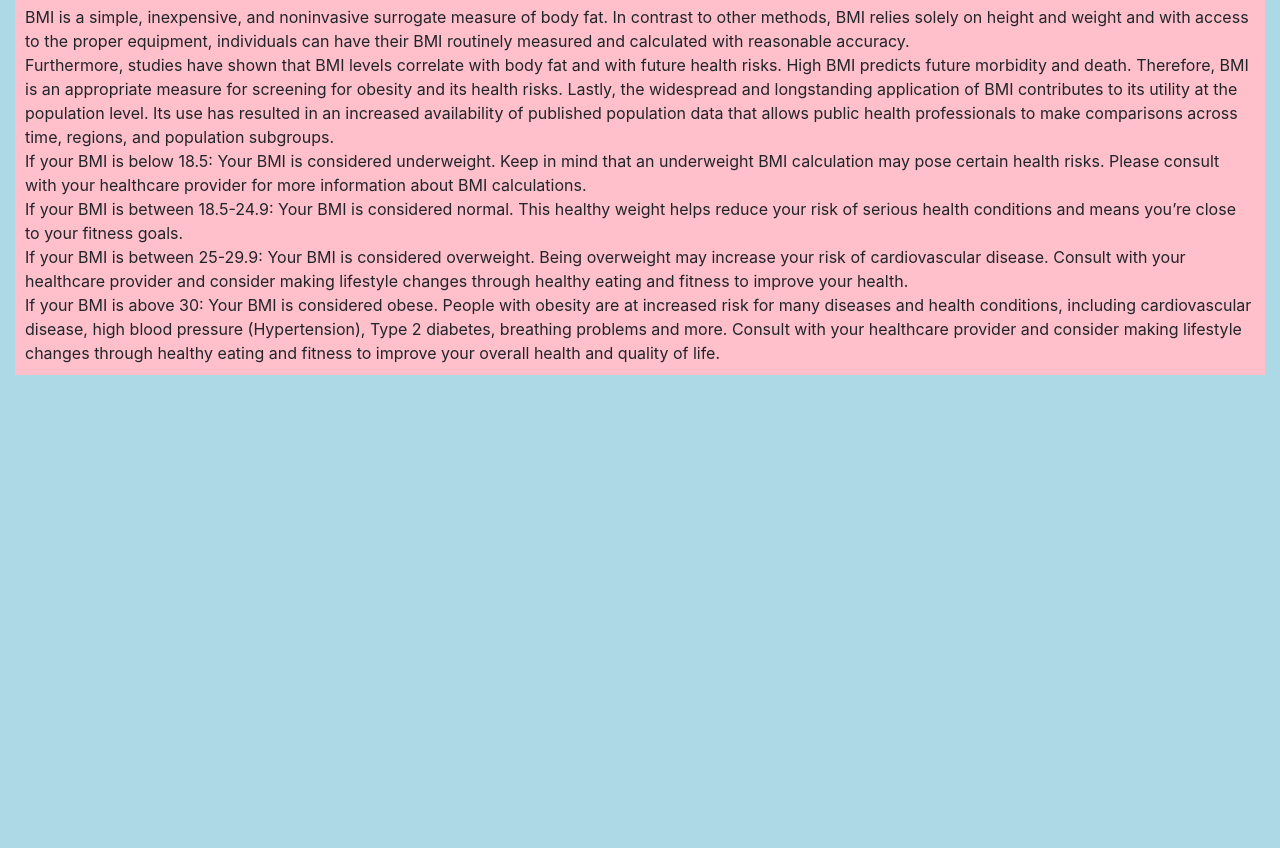
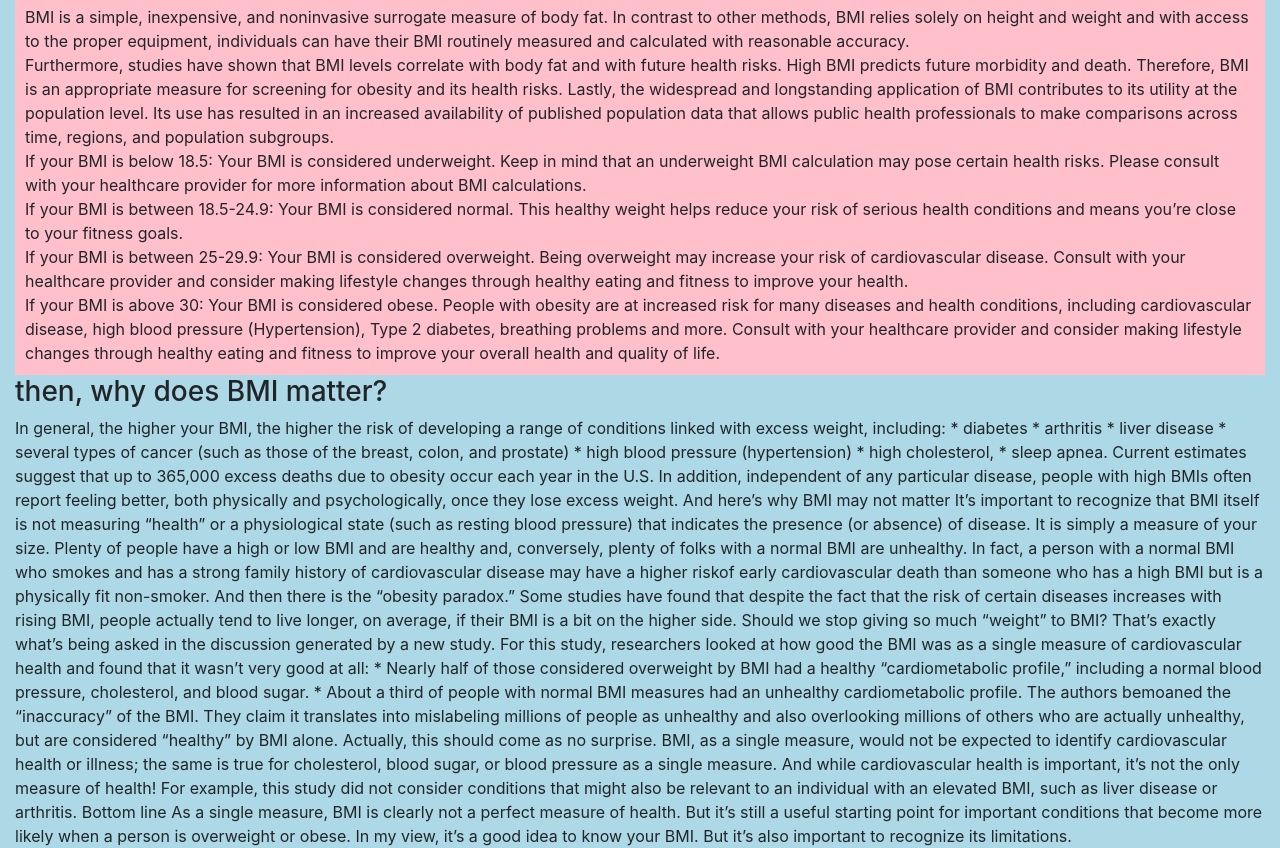
Before and after one commit to Code-Institute-Submissions/chasakara-MLS2-My-Body-project, a plain HTML site: page what-is-it.html in a window 1280 px wide. Shown: the part 99-947 px from the top of the page. Before the commit the page ends 800 px from the top, so only its background shows below. Drawn offline with nearby package versions, Linux system fonts and the light colour scheme.

Commit message:
content added to what is it

```diff
--- a/what-is-it.html
+++ b/what-is-it.html
@@ -32,10 +32,10 @@
 	<div class="container-fluid ">
 		<div class="what-is-it">
 			<h3>Body Mass Index (BMI)</h3>
-			    BMI is a simple, inexpensive, and noninvasive surrogate measure of body fat. In
-			    contrast to other methods, BMI relies solely on height and weight and with access to the
-			    proper equipment, individuals can have their BMI routinely measured and calculated
-			    with reasonable accuracy.<br>
+			BMI is a simple, inexpensive, and noninvasive surrogate measure of body fat. In
+			contrast to other methods, BMI relies solely on height and weight and with access to the
+			proper equipment, individuals can have their BMI routinely measured and calculated
+			with reasonable accuracy.<br>
 			    Furthermore, studies have shown that BMI levels correlate with body fat and with future
 			    health risks. High BMI predicts future morbidity and death. Therefore, BMI is an
 			    appropriate measure for screening for obesity and its health risks.
@@ -57,7 +57,55 @@
 		         pressure (Hypertension), Type 2 diabetes, breathing problems and more. Consult with your healthcare provider and consider making lifestyle changes through healthy eating and fitness
 		        to improve your overall health and quality of life.
 		</div>
-	</div>
+			<div>
+
+				<h3> then, why does BMI matter?</h3>
+				In general, the higher your BMI, the higher the risk of developing a range of conditions linked with
+				excess weight, including:
+				* diabetes
+				* arthritis
+				* liver disease
+				* several types of cancer (such as those of the breast, colon, and prostate)
+				* high blood pressure (hypertension)
+				* high cholesterol,
+				* sleep apnea.
+
+				Current estimates suggest that up to 365,000 excess deaths due to obesity occur each year in the U.S. In
+				addition, independent of any particular disease, people with high BMIs often report feeling better, both
+				physically and psychologically, once they lose excess weight.
+				And here’s why BMI may not matter
+				It’s important to recognize that BMI itself is not measuring “health” or a physiological state (such as
+				resting blood pressure) that indicates the presence (or absence) of disease. It is simply a measure of
+				your size. Plenty of people have a high or low BMI and are healthy and, conversely, plenty of folks with
+				a normal BMI are unhealthy. In fact, a person with a normal BMI who smokes and has a strong family
+				history of cardiovascular disease may have a higher riskof early cardiovascular death than someone who
+				has a high BMI but is a physically fit non-smoker.
+				And then there is the “obesity paradox.” Some studies have found that despite the fact that the risk of
+				certain diseases increases with rising BMI, people actually tend to live longer, on average, if their
+				BMI is a bit on the higher side.
+				Should we stop giving so much “weight” to BMI?
+				That’s exactly what’s being asked in the discussion generated by a new study. For this study,
+				researchers looked at how good the BMI was as a single measure of cardiovascular health and found that
+				it wasn’t very good at all:
+				* Nearly half of those considered overweight by BMI had a healthy “cardiometabolic profile,” including a
+				normal blood pressure, cholesterol, and blood sugar.
+				* About a third of people with normal BMI measures had an unhealthy cardiometabolic profile.
+				The authors bemoaned the “inaccuracy” of the BMI. They claim it translates into mislabeling millions of
+				people as unhealthy and also overlooking millions of others who are actually unhealthy, but are
+				considered “healthy” by BMI alone.
+				Actually, this should come as no surprise. BMI, as a single measure, would not be expected to identify
+				cardiovascular health or illness; the same is true for cholesterol, blood sugar, or blood pressure as a
+				single measure. And while cardiovascular health is important, it’s not the only measure of health! For
+				example, this study did not consider conditions that might also be relevant to an individual with an
+				elevated BMI, such as liver disease or arthritis.
+				Bottom line
+				As a single measure, BMI is clearly not a perfect measure of health. But it’s still a useful starting
+				point for important conditions that become more likely when a person is overweight or obese. In my view,
+				it’s a good idea to know your BMI. But it’s also important to recognize its limitations.
+
+
+			</div>
+		</div>
 
 
 
```
